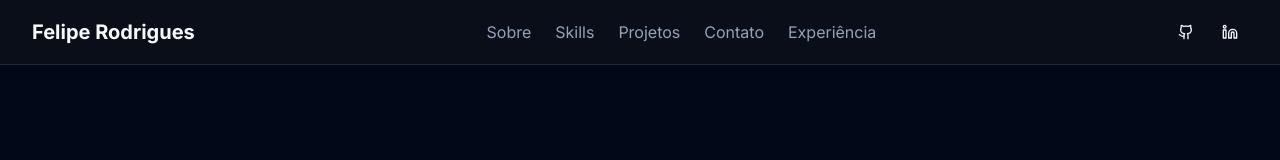
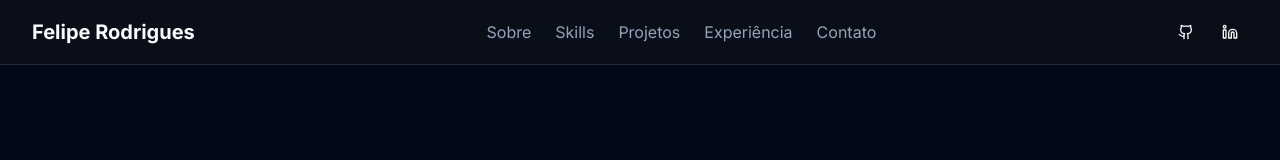
Before and after one commit to felipethecreator/web-portfolio, a Next.js app: page / in a window 1280 px wide. Shown: the top 160 px of the page. Built offline with nearby package versions, Linux system fonts and the light colour scheme.

Commit message:
refactor: mudança de posição nos links do header

```diff
--- a/src/components/Header.tsx
+++ b/src/components/Header.tsx
@@ -19,11 +19,11 @@ export default function Header() {
           <Link href="#projects" className="text-[#94a3b8] hover:text-[#f8fafc] transition-colors">
             Projetos
           </Link>
+          <Link href="#experience" className="text-[#94a3b8] hover:text-[#f8fafc] transition-colors">
+            Experiência
+          </Link>
           <Link href="#contact" className="text-[#94a3b8] hover:text-[#f8fafc] transition-colors">
             Contato
-          </Link>
-          <Link href="#experience" className="text-[#94a3b8] hover:text-[#f8fafc] transition-colors">
-            Experiência
           </Link>
         </nav>
         <div className="flex items-center gap-2">
```
